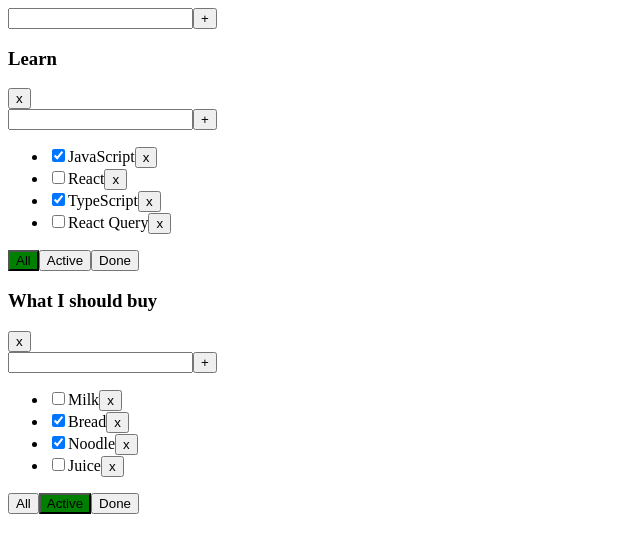
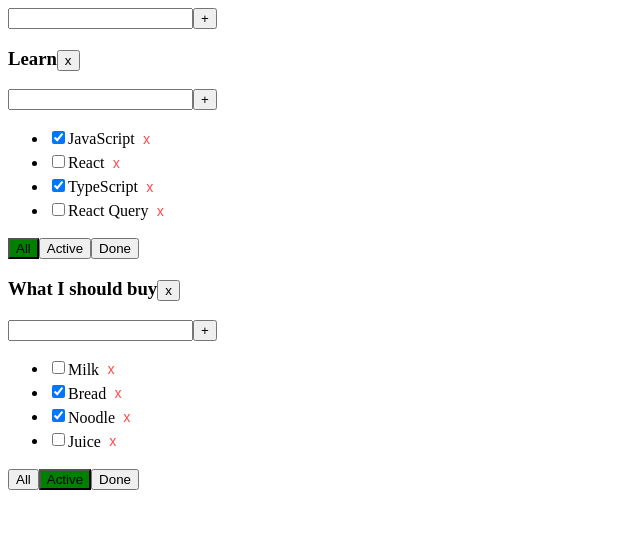
Before and after one commit to kristina-che/todo-trello, a React (Create React App) app: page / in a window 1280 px wide. Shown: the top 552 px of the page, without its empty margins (0-640 px from the left). Built offline with nearby package versions, Linux system fonts and the light colour scheme.

Commit message:
add antd cpmponents

```diff
--- a/package.json
+++ b/package.json
@@ -10,6 +10,7 @@
     "@types/node": "^16.18.59",
     "@types/react": "^18.2.31",
     "@types/react-dom": "^18.2.14",
+    "antd": "^5.11.1",
     "react": "^18.2.0",
     "react-dom": "^18.2.0",
     "react-scripts": "^5.0.1",
--- a/src/App.tsx
+++ b/src/App.tsx
@@ -4,13 +4,6 @@
 import uuid from 'react-uuid';
 import { AddItemForm } from './components/AddItemForm';
 
-
-// let task2: Array<PropsTask> = [
-//   {id: 1, title: "Milk", isDone: false},
-//   {id: 2, title: "Bread", isDone: false},
-//   {id: 3, title: "Cabbage", isDone: true},
-//   {id: 3, title: "Meat", isDone: true},
-// ]
 
 export type filterType = "all" | "active" | "done"
 type todoListPrpos = {
@@ -19,8 +12,11 @@
   filter: filterType
 }
 
+type tasksStateType = {
+  [key: string]: PropsTask[]
+}
+
 function App() {
-
   const [filter, setFilter] = useState<filterType>("all");
 
   const todolist1 = uuid();
@@ -31,7 +27,7 @@
     {idTodoList: todolist2, titleTodoList: "What I should buy", filter: "active"},
   ])
 
-const [tasks, setTasks] = useState({
+  const [tasks, setTasks] = useState<tasksStateType>({
     [todolist1]: [
       {id: uuid(), title: "JavaScript", isDone: true},
       {id: uuid(), title: "React", isDone: false},
@@ -46,7 +42,6 @@
     ],
   })
 
-
   const changeFilter = (valueFilter: filterType, idTodoList: string) => {
     const todoListFilter = todoLists.find(tl => tl.idTodoList === idTodoList)
     console.log(todoListFilter)
@@ -56,28 +51,29 @@
     }
   }
 
-
   const removeTask = (id: string, idTodoList: string) => {
     const tasksArr = tasks[idTodoList];
     const filterRemovedTasks = tasksArr.filter(task => task.id !== id);
     tasks[idTodoList] = filterRemovedTasks;
     return setTasks({...tasks})
   }
-  const addTask = (inputValue: string, idTodoList: string) => {
+
+  const addItem = (inputValue: string, idTodoList: string) => {
     let newTask = {id: uuid(), title: inputValue, isDone: false}
     tasks[idTodoList] = [newTask, ...tasks[idTodoList]]
     return setTasks({...tasks})
   }
 
-  const addTodoList = (inputValue: string, idTodoList: string) => {
+  const addTodoList = (inputValue: string) => {
+    const newId = uuid();
     setTodoLists([{
-      idTodoList: idTodoList,
+      idTodoList:newId,
       titleTodoList: inputValue,
       filter: 'all'
     },
     ...todoLists])
 
-    setTasks({[idTodoList]: [], ...tasks})
+    setTasks({[newId]: [], ...tasks})
   }
 
   const changeCheckbox = (id: string, isChecked: boolean, idTodoList: string) => {
@@ -95,11 +91,25 @@
     setTasks({...tasks})
   }
 
+  const changeTitleTask = (newTitle: string, idTodoList: string, idTask: string) => {
+    let newTitleTask = tasks[idTodoList].find(task => idTask === task.id)
+    if(newTitleTask) {
+      newTitleTask.title = newTitle;
+      setTasks({...tasks})
+    }
+  }
+
+  const changeTitle = (newTitleValue: string, idTodoList: string) => {
+    let newTodoList = todoLists.find(todoList => todoList.idTodoList === idTodoList);
+    if(newTodoList) {
+      newTodoList.titleTodoList = newTitleValue
+    }
+    setTodoLists([...todoLists])
+  }
+
   return (
     <div className="App">
-
-      <AddItemForm idTodoList={uuid()} addTask={addTodoList} />
-
+      <AddItemForm addItem={addTodoList} />
       {todoLists.map(tl => {
         let tasksForFilter = tasks[tl.idTodoList];
         if(filter === "done") {
@@ -116,10 +126,12 @@
                       tasks={tasksForFilter}
                       removeTask={removeTask}
                       changeFilter={changeFilter}
-                      addTask={addTask}
+                      addItem={addItem}
                       changeCheckbox={changeCheckbox}
                       filter={tl.filter}
                       deleteTodoList={deleteTodoList}
+                      changeTitleTask={changeTitleTask}
+                      changeTitle={changeTitle}
             />
         )
       })}
--- a/src/TodoList.tsx
+++ b/src/TodoList.tsx
@@ -1,6 +1,10 @@
 import React, { ChangeEvent } from 'react';
+import { Button } from 'antd';
+
 import { filterType } from './App';
 import { AddItemForm } from './components/AddItemForm';
+import { EditableSpan } from './components/EditableSpan';
+
 
 export type PropsTask = {
   id: string;
@@ -13,12 +17,15 @@
   tasks: Array<PropsTask>;
   removeTask: (id: string, idTodoList: string) => void
   changeFilter: (valueFilter: filterType, idTodoList: string) => void
-  addTask: (inputValue: string, idTodoList: string) => void
+  addItem: (inputValue: string, idTodoList: string) => void
   deleteTodoList: (idTodoList: string) => void;
   changeCheckbox: (id: string, isCheck: boolean, idTodoList: string) => void
+  changeTitleTask: (newTitle: string, idTodoList: string, idTask: string) => void
+  changeTitle: (newTitle: string, idTodoList: string) => void
   idTodoList: string,
   filter: "all" | "active" | "done"
 }
+
 
 export function TodoList(props: PropsType) {
   const deleteTodoListHandler = () => {
@@ -28,10 +35,20 @@
   const onActiveClickHandler = () => props.changeFilter('active', props.idTodoList)
   const onDoneClickHandler = () => props.changeFilter('done', props.idTodoList)
 
+  const addTask = (title: string) => {
+    props.addItem(title, props.idTodoList)
+  }
+
+  const changeTitle = (newTitle: string) => {
+    props.changeTitle(newTitle, props.idTodoList)
+  }
+
   return (
     <div>
-      <h3>{props.title}</h3><button onClick={deleteTodoListHandler}>x</button>
-      <AddItemForm idTodoList={props.idTodoList} addTask={props.addTask} />
+      <h3>
+        <EditableSpan title={props.title} changeTitleTask={changeTitle} /><button onClick={deleteTodoListHandler}>x</button>
+      </h3>
+      <AddItemForm addItem={addTask} />
       <div>
         <ul>
           {props.tasks.map((item) =>  {
@@ -41,14 +58,19 @@
             const changeCheckboxHandler = (e: ChangeEvent<HTMLInputElement>) => {
               props.changeCheckbox(item.id, e.currentTarget.checked, props.idTodoList)
             }
+            const changeTitleTask = (newTitle: string) => {
+              props.changeTitleTask(newTitle, props.idTodoList, item.id)
+              console.log(props.idTodoList)
+            }
+
             return (
               <li key={item.id}>
                 <input type="checkbox"
                        checked={item.isDone}
                        onChange={changeCheckboxHandler}
                 />
-                <span>{item.title}</span>
-                <button onClick={onRemoveHandler}> x </button>
+                <EditableSpan title={item.title} changeTitleTask={changeTitleTask} />
+                <Button onClick={onRemoveHandler} className="btn-delete" type="link" size="small" danger> x </Button>
               </li>
             )
           })}
--- a/src/components/AddItemForm.tsx
+++ b/src/components/AddItemForm.tsx
@@ -2,8 +2,7 @@
 
 
 type PropsType = {
-  addTask: (inputValue: string, idTodoList: string) => void
-  idTodoList: string,
+  addItem: (inputValue: string) => void
 }
 
 
@@ -27,7 +26,7 @@
   const addNewTask = () => {
     const inputValueTrim = inputValue.trim()
     if(inputValueTrim !== "" && inputValue.trim()) {
-      props.addTask(inputValueTrim, props.idTodoList);
+      props.addItem(inputValueTrim);
       setInputValue("");
     } else {
       setError("Required field")
--- /dev/null
+++ b/src/components/EditableSpan.tsx
@@ -0,0 +1,30 @@
+import React, { useState, ChangeEvent } from 'react';
+
+type PropsType = {
+  title: string
+  changeTitleTask: (titleTask: string) => void
+}
+
+export function EditableSpan(props: PropsType) {
+  const [isEditMode, setIsEditMode] = useState(false)
+  const [title, setTitle] = useState("")
+
+  const activeModeEdit = () => {
+    setIsEditMode(true)
+    setTitle(props.title)
+  }
+  const activeModeView = () => {
+    setIsEditMode(false)
+    props.changeTitleTask(title)
+  }
+
+  const onChangeTitleHandler = (e: ChangeEvent<HTMLInputElement>) => {
+    setTitle(e.currentTarget.value)
+  }
+
+  return (
+    <span onClick={activeModeEdit} onBlur={activeModeView}>
+      {isEditMode ? <input value={title} onChange={onChangeTitleHandler} autoFocus /> : props.title}
+    </span>
+  )
+}
```
Also changed, not shown: src/App.css (line endings or trailing spaces), 1 other file (tests, documents, lock files or other folders). Lines whose indentation alone changed are shown as unchanged.
